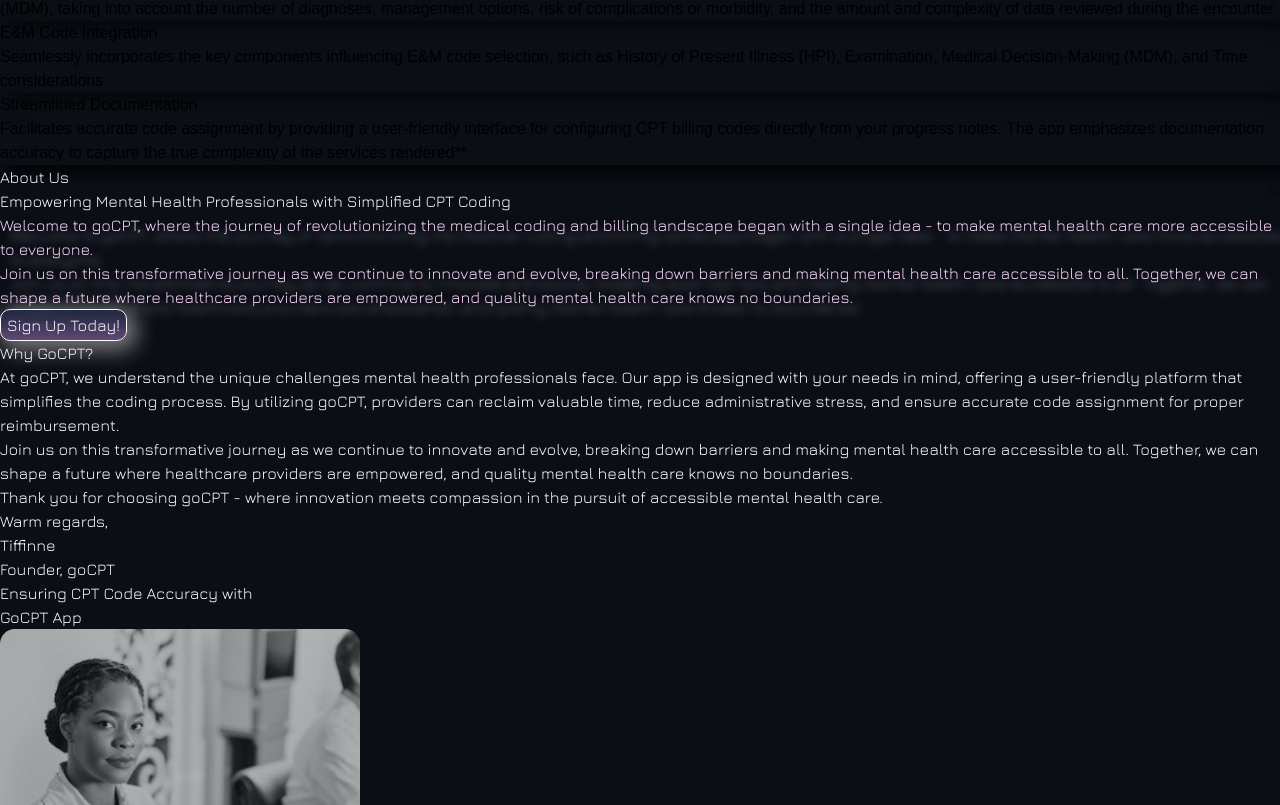
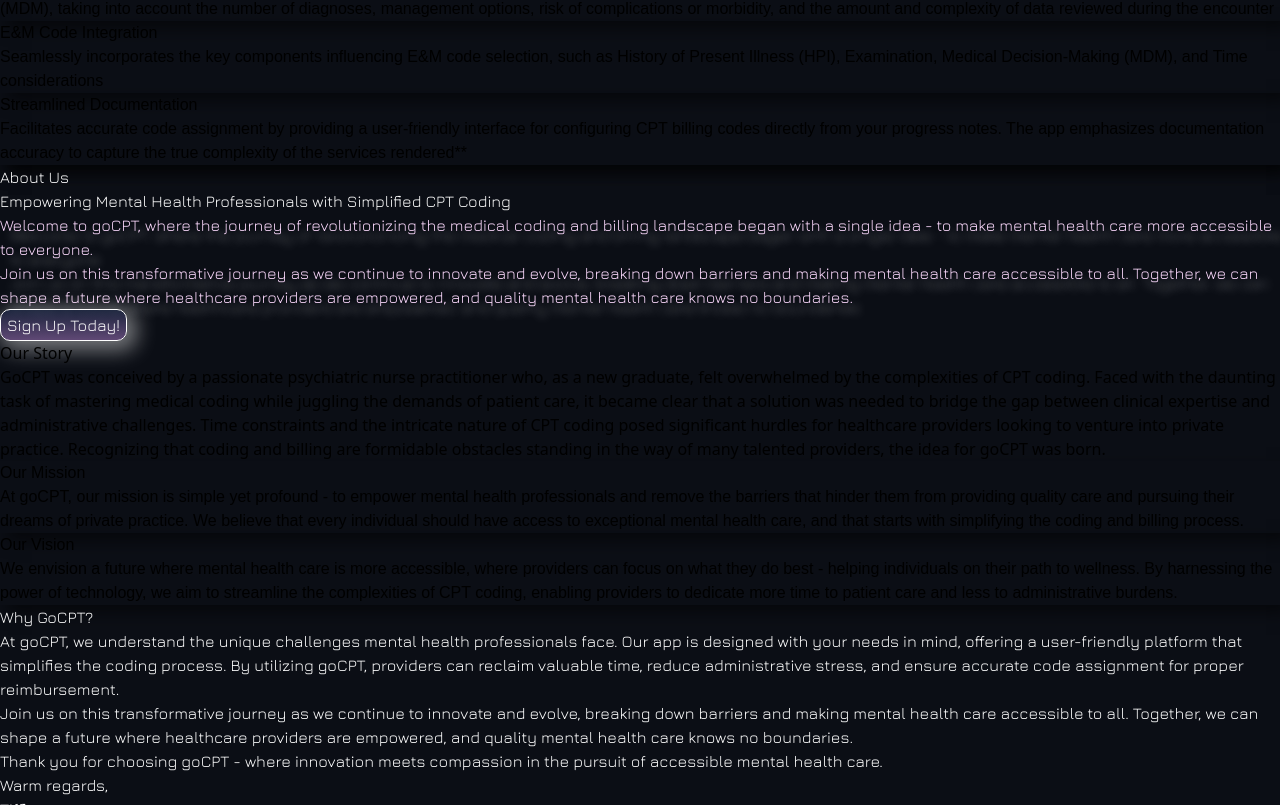
Before and after one commit to brishtiGitH/gocpt, a React (Vite) app: page / in a window 1280 px wide. Shown: the part 453-1258 px from the top of the page. Built offline with nearby package versions, Linux system fonts and the light colour scheme; a web font is replaced by a local one.

Commit message:
added story

```diff
--- a/src/components/story/data.js
+++ b/src/components/story/data.js
@@ -2,5 +2,7 @@
     "Our Mission", "Our Vision"
 ]
 export const descriptions = [
-    "At goCPT, our mission is simple yet profound - to empower mental health professionals and remove the barriers that hinder them from providing quality care and pursuing their dreams of private practice. We believe that every individual should have access to exceptional mental health care, and that starts with simplifying the coding and billing process.", "We envision a future where mental health care is more accessible, where providers can focus on what they do best - helping individuals on their path to wellness. By harnessing the power of technology, we aim to streamline the complexities of CPT coding, enabling providers to dedicate more time to patient care and less to administrative burdens."
+    "At goCPT, our mission is simple yet profound - to empower mental health professionals and remove the barriers that hinder them from providing quality care and pursuing their dreams of private practice. We believe that every individual should have access to exceptional mental health care, and that starts with simplifying the coding and billing process.",
+
+    "We envision a future where mental health care is more accessible, where providers can focus on what they do best - helping individuals on their path to wellness. By harnessing the power of technology, we aim to streamline the complexities of CPT coding, enabling providers to dedicate more time to patient care and less to administrative burdens."
 ]
--- a/src/components/story/story.jsx
+++ b/src/components/story/story.jsx
@@ -1,8 +1,34 @@
 import React from "react";
 import "./story.css";
+import { titles, descriptions } from "./data";
+import Card from "../card/card";
 
 const Story = () => {
-  return <div></div>;
+  return (
+    <div className="story-page-container flex flex-col gap-10 items-start min-h-[90vh] w-full text-white font-['Jura'] p-10 lg:p-20">
+      <h1 className="text-5xl lg:text-6xl underline decoration-2 ">
+        Our Story
+      </h1>
+      <div>
+        <p className="text-[#FEDBFF] text-2xl text-left">
+          GoCPT was conceived by a passionate psychiatric nurse practitioner
+          who, as a new graduate, felt overwhelmed by the complexities of CPT
+          coding. Faced with the daunting task of mastering medical coding while
+          juggling the demands of patient care, it became clear that a solution
+          was needed to bridge the gap between clinical expertise and
+          administrative challenges. Time constraints and the intricate nature
+          of CPT coding posed significant hurdles for healthcare providers
+          looking to venture into private practice. Recognizing that coding and
+          billing are formidable obstacles standing in the way of many talented
+          providers, the idea for goCPT was born.
+        </p>
+      </div>
+      <div className="flex flex-col lg:flex-row gap-10 justify-center w-full">
+        <Card title={titles[0]} desc={descriptions[0]} />
+        <Card title={titles[1]} desc={descriptions[1]} />
+      </div>
+    </div>
+  );
 };
 
 export default Story;
--- a/src/pages/home/home.jsx
+++ b/src/pages/home/home.jsx
@@ -9,6 +9,7 @@
 import Contact from "../../components/contact/contact.jsx";
 import Footer from "../../components/footer/footer.jsx";
 import "./home.css";
+import Story from "../../components/story/story.jsx";
 
 const Home = () => {
   // const landingPageRef = useRef(null);
@@ -53,7 +54,7 @@
       <div ref={aboutRef}>
         <About />
       </div>
-
+      <Story />
       <Regards />
       <AppDescriptionPage />
       <ContributePage />
```
